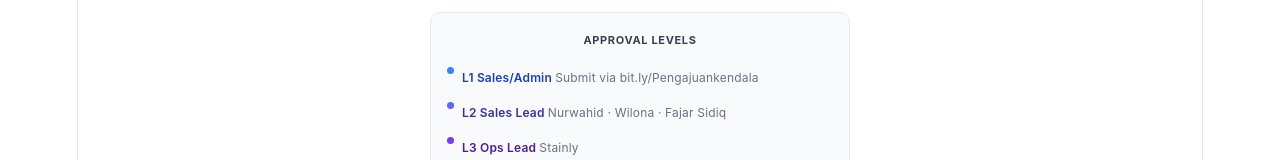
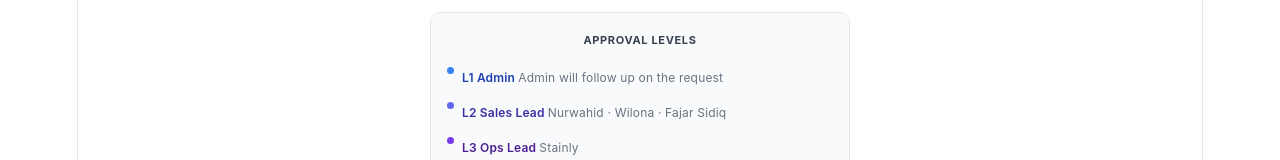
Before and after one commit to Jeki-noar/return-regulation, a React (Vite) app: page / in a window 1280 px wide. Shown: the part 404-564 px from the top of the page. Built offline with nearby package versions, Linux system fonts and the light colour scheme.

Commit message:
Update Detail

```diff
--- a/src/App.jsx
+++ b/src/App.jsx
@@ -546,7 +546,7 @@ export default function ReturnRegulationApp() {
           Approval levels
         </div>
         {[
-          { color: COLOR_MAP.blue,   label: "L1 Sales/Admin",     desc: "Submit via bit.ly/Pengajuankendala" },
+          { color: COLOR_MAP.blue,   label: "L1 Admin",     desc:  "Admin will follow up on the request" },
           { color: COLOR_MAP.indigo, label: "L2 Sales Lead", desc: "Nurwahid · Wilona · Fajar Sidiq" },
           { color: COLOR_MAP.purple, label: "L3 Ops Lead",   desc: "Stainly" },
           { color: COLOR_MAP.rose,   label: "L4 BI",         desc: "Jeki — only if return exceeds requirements" },
```
